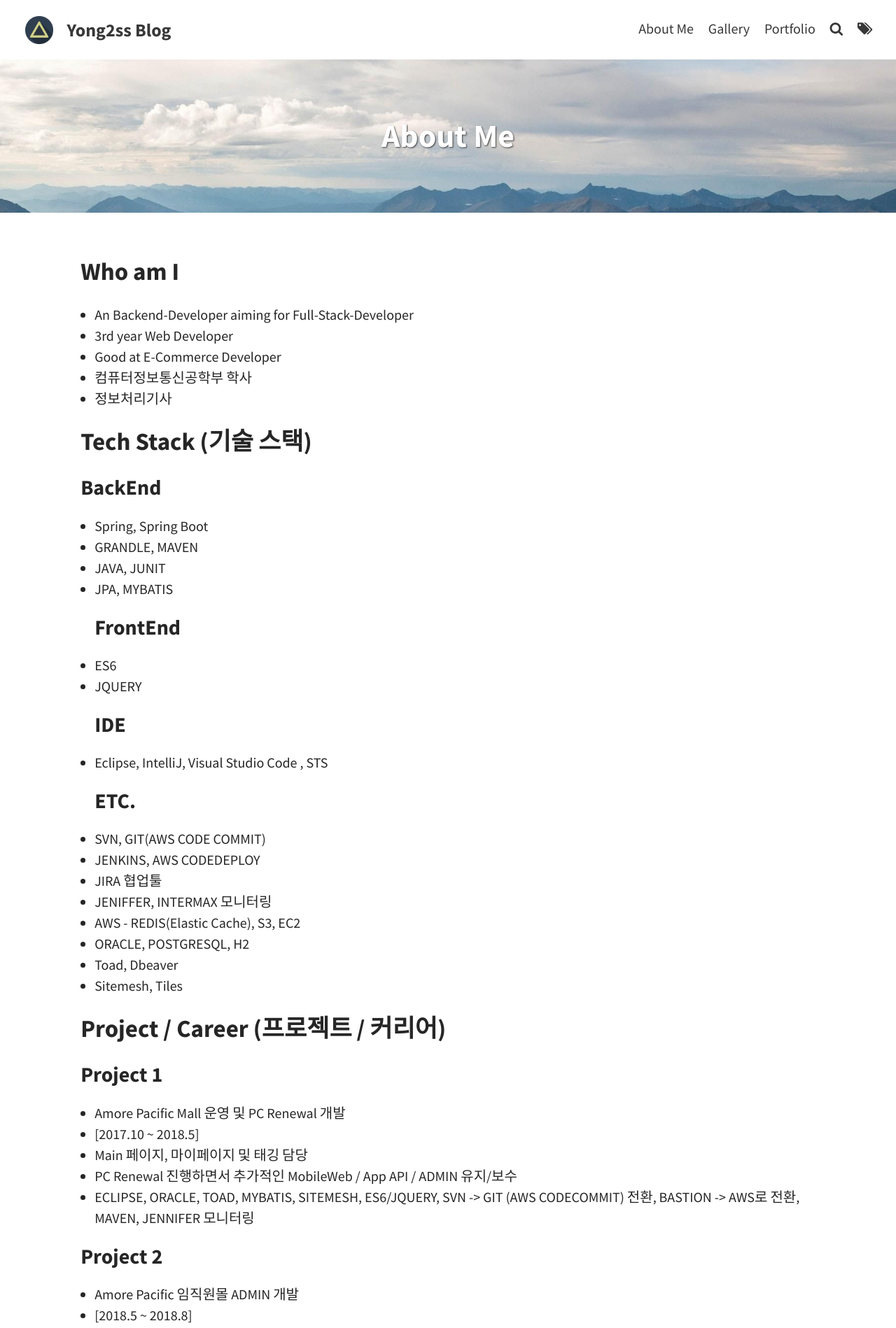
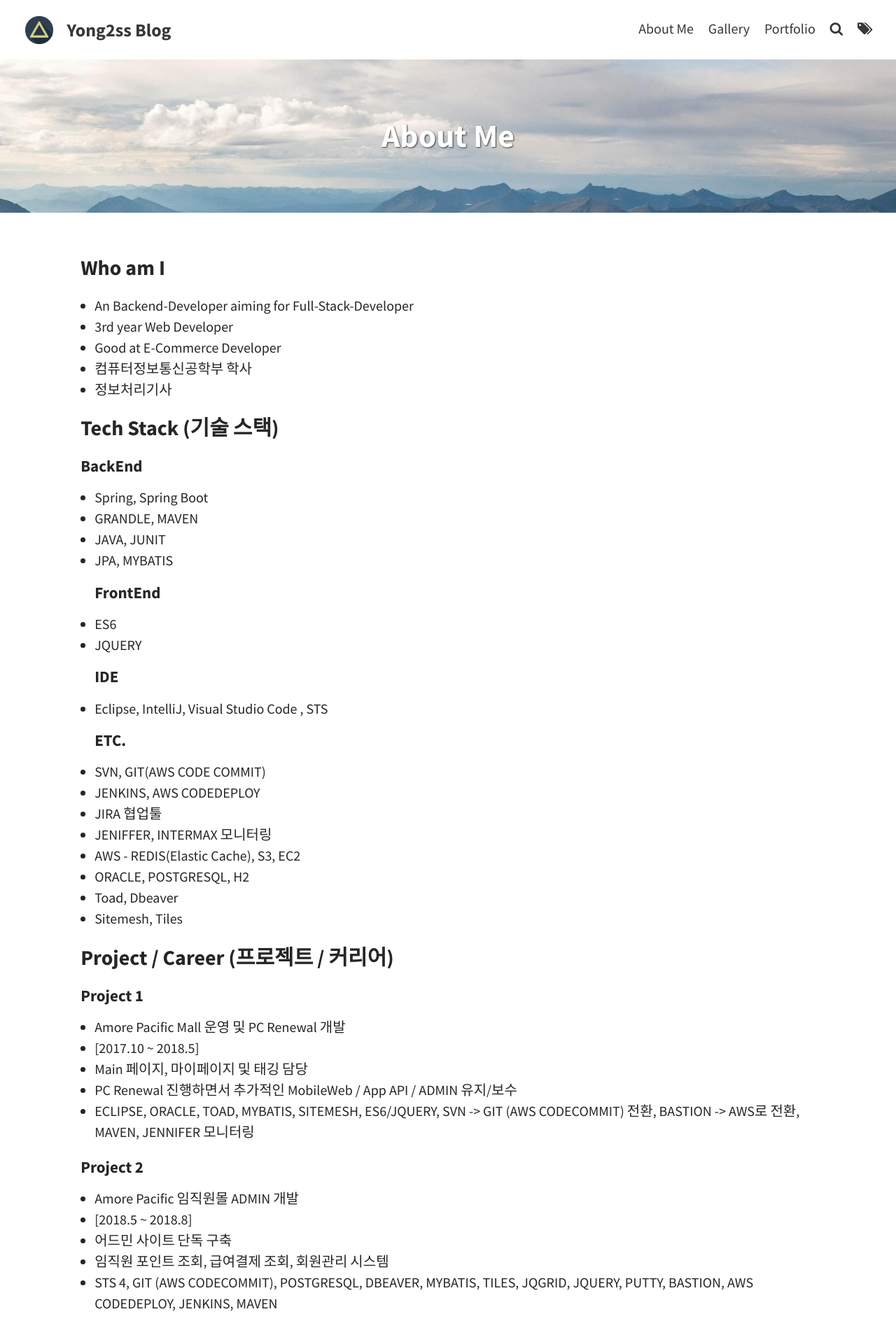
Before and after one commit to yong2ss/yong2ss.github.io, a Jekyll site: the page built from pages/about.md, in a window 1280 px wide. Shown: the top 1898 px of the page at 70% size. Built offline with Jekyll 4.4.1, drawn with Linux system fonts in a browser that asks for light colours.

```diff
--- a/pages/about.md
+++ b/pages/about.md
@@ -6,25 +6,25 @@ feature-img: "assets/img/pexels/travel.jpeg"
 tags: [About, Study, 개발자]
 ---
 
-## Who am I
+### Who am I
 * An Backend-Developer aiming for Full-Stack-Developer
 * 3rd year Web Developer
 * Good at E-Commerce Developer
 * 컴퓨터정보통신공학부 학사
 * 정보처리기사
 
-## Tech Stack (기술 스택)
-### BackEnd
+### Tech Stack (기술 스택)
+#### BackEnd
 * Spring, Spring Boot
 * GRANDLE, MAVEN
 * JAVA, JUNIT
 * JPA, MYBATIS
-### FrontEnd
+#### FrontEnd
 * ES6
 * JQUERY
-### IDE
+#### IDE
 * Eclipse, IntelliJ, Visual Studio Code , STS
-### ETC.
+#### ETC.
 * SVN, GIT(AWS CODE COMMIT)
 * JENKINS, AWS CODEDEPLOY
 * JIRA 협업툴
@@ -34,29 +34,29 @@ tags: [About, Study, 개발자]
 * Toad, Dbeaver
 * Sitemesh, Tiles
 
-## Project / Career (프로젝트 / 커리어)
-### Project 1
+### Project / Career (프로젝트 / 커리어)
+#### Project 1
 * Amore Pacific Mall 운영 및 PC Renewal 개발
 - [2017.10 ~ 2018.5]
 - Main 페이지, 마이페이지 및 태깅 담당
 - PC Renewal 진행하면서 추가적인 MobileWeb / App API / ADMIN 유지/보수
 - ECLIPSE, ORACLE, TOAD, MYBATIS, SITEMESH, ES6/JQUERY, SVN -> GIT (AWS CODECOMMIT) 전환, BASTION -> AWS로 전환, MAVEN, JENNIFER 모니터링
 
-### Project 2
+#### Project 2
 * Amore Pacific 임직원몰 ADMIN 개발
 - [2018.5 ~ 2018.8]
 - 어드민 사이트 단독 구축
 - 임직원 포인트 조회, 급여결제 조회, 회원관리 시스템
 - STS 4, GIT (AWS CODECOMMIT), POSTGRESQL, DBEAVER, MYBATIS, TILES, JQGRID, JQUERY, PUTTY, BASTION, AWS CODEDEPLOY, JENKINS, MAVEN
 
-### Project 3
+#### Project 3
 * Aritaum Mall PC Renewal 개발
 - [2018.9 ~ 2018.12]
 - 마이페이지 담당
 - PC Renewal 진행하면서 추가적인 MobileWeb / App API / ADMIN 유지/보수
 - ECLIPSE, GIT (AWS CODECOMMIT), ORACLE, TOAD, MYBATIS, SITEMESH, JQGRID, JQUERY, AWS CODEDEPLOY, JENKINS, MAVEN, JENNIFER 모니터링
 
-### Project 4
+#### Project 4
 * Aritaum Mall 운영
 - [2019.1 ~ 현재]
 - 마일리지, 쇼핑지원금(쇼핑카드), 페이백쿠폰, 오프라인 매장 연동 주문 개발
@@ -65,7 +65,7 @@ tags: [About, Study, 개발자]
 - 기능 개발 (PC/MWEB/APP/ADMIN) - 통계, 배치, 외부기프티콘 발송, App 푸쉬, JWT 등(주문/결제 포함 커머스 전반적으로)
 - INTERMAX 모니터링 / JIRA 협업툴
 
-## More Information (추가 정보)
+### More Information (추가 정보)
 * 티스토리 블로그 [Tistory](https://yong2ss.tistory.com/)
 * 깃허브 (1) [GIT_1](https://github.com/yong2ss/)
 * 깃허브 (2) [GIT_2](https://github.com/korea92co/)
```
